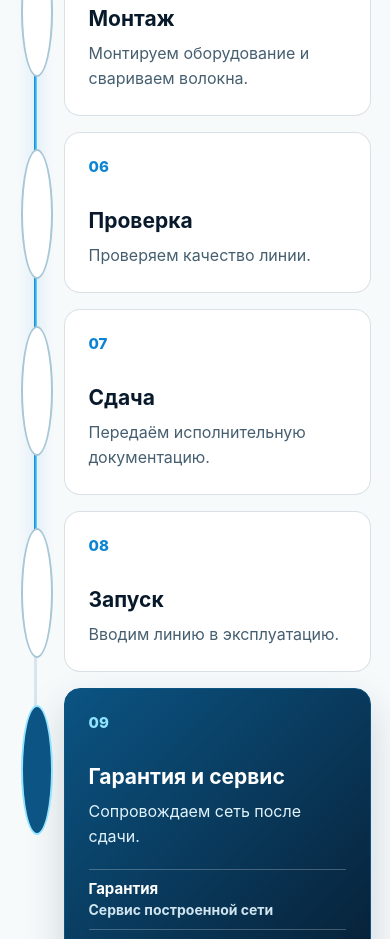
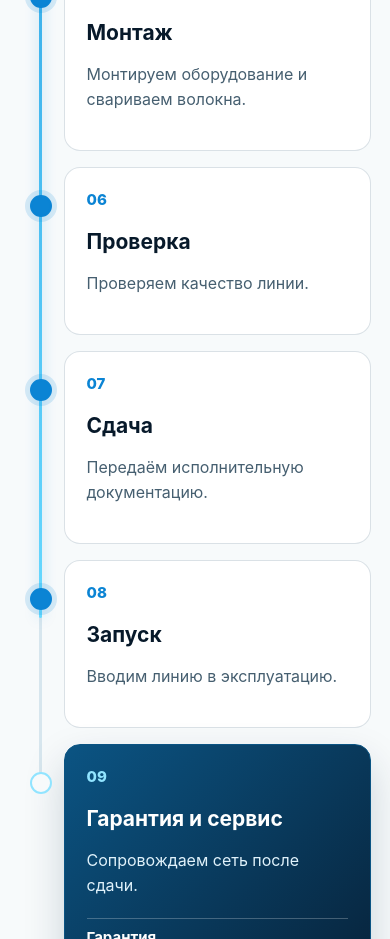
Before and after one commit to Zeinullahh/mbt, a Next.js app: page / in a window 390 px wide. Shown: the part 4180-5119 px from the top of the page. Built offline with nearby package versions, Linux system fonts and the light colour scheme; no server answers.

Commit message:
Make timeline progress follow scroll on all screens

```diff
--- a/src/app/globals.css
+++ b/src/app/globals.css
@@ -175,17 +175,8 @@ h2 { font-size: clamp(42px, 5vw, 74px); }
 
 .process { display: grid; grid-template-columns: 18% 1fr; gap: 5vw; padding-top: 95px; padding-bottom: 105px; background: #f7fafb; }
 .process-content .section-heading { grid-column: auto; }
-.timeline { --progress: 0%; position: relative; display: grid; grid-template-columns: repeat(4, minmax(0, 1fr)); margin-top: 48px; }
-.timeline-rail { position: absolute; top: 43px; right: 0; left: 0; height: 2px; background: var(--line); pointer-events: none; }
-.timeline-rail i { display: block; width: var(--progress); height: 100%; background: var(--blue); box-shadow: 0 0 10px rgba(11,132,212,.35); transition: width .2s linear; }
+.timeline { position: relative; }
 .timeline-step { position: relative; z-index: 1; }
-.timeline-step button { width: 100%; min-height: 175px; position: relative; display: block; padding: 0 24px 26px 0; background: transparent; text-align: left; }
-.timeline-step span { color: #7890a0; font-size: 12px; font-weight: 700; }
-.timeline-step button > i { position: absolute; z-index: 2; top: 37px; left: 0; width: 13px; height: 13px; border: 3px solid #f7fafb; border-radius: 50%; background: #a9bbc6; box-shadow: 0 0 0 1px #a9bbc6; transition: background .3s ease, box-shadow .3s ease; }
-.timeline-step h3 { margin: 48px 0 10px; font-size: 17px; }
-.timeline-step p { max-width: 190px; margin: 0; color: #5d7382; font-size: 14px; line-height: 1.55; }
-.timeline-step.is-active button > i { background: var(--blue-bright); box-shadow: 0 0 0 1px var(--blue), 0 0 18px rgba(11,132,212,.7); }
-.timeline-step.is-active span { color: var(--blue); }
 
 .projects { padding-bottom: 8vw; color: #fff; background: #071a2b; }
 .projects-head { display: grid; grid-template-columns: 18% 1fr; gap: 5vw; padding-top: 135px; padding-bottom: 75px; }
@@ -586,27 +577,25 @@ footer > a[href^="mailto:"] { color: rgba(255,255,255,.86); font-size: 13px; ove
 .company-project-caption span { color: #8bdfff; font-size: 13px; font-weight: 700; }
 .company-project-caption h3 { margin: 0; font-size: 19px; line-height: 1.25; }
 
-/* Nine stages form three clear rows; the final card carries aftercare details. */
-.process .timeline { --timeline-progress: 0%; display: grid; grid-template-columns: repeat(3, minmax(0, 1fr)); gap: 14px; margin-top: 42px; padding-top: 30px; }
-.process .timeline::before, .process .timeline::after { content: ""; position: absolute; top: 0; left: 0; height: 3px; border-radius: 3px; }
-.process .timeline::before { right: 0; background: #d7e6ee; }
-.process .timeline::after { width: var(--timeline-progress); background: linear-gradient(90deg, #0b84d4, #67d9ff); box-shadow: 0 0 16px rgba(11,132,212,.45); transition: width .55s var(--ease); }
-.process .timeline-step { min-width: 0; min-height: 215px; padding: 24px; border: 1px solid var(--line); border-radius: 16px; background: #fff; outline: none; cursor: pointer; transition: transform .35s var(--ease), border-color .35s ease, box-shadow .35s ease, background .35s ease; }
-.process .timeline-check { position: absolute; z-index: 3; top: 16px; right: 16px; width: 32px; height: 32px; padding: 0; border: 2px solid #a7c6d6; border-radius: 50%; background: #fff; cursor: pointer; touch-action: manipulation; transition: transform .3s var(--ease), border-color .3s ease, background .3s ease, box-shadow .3s ease; }
-.process .timeline-check::after { content: ""; position: absolute; top: 7px; left: 10px; width: 6px; height: 11px; border-right: 2px solid #fff; border-bottom: 2px solid #fff; opacity: 0; transform: rotate(45deg) scale(.5); transition: opacity .2s ease, transform .3s var(--ease); }
+/* One continuous rail keeps all nine stages connected on every screen. */
+.process .timeline { display: grid; grid-template-columns: minmax(0, 1fr); gap: 18px; max-width: 900px; margin-top: 42px; padding-left: 58px; }
+.process .timeline::before, .process .timeline::after { content: ""; position: absolute; left: 19px; width: 3px; border-radius: 3px; pointer-events: none; }
+.process .timeline::before { top: var(--timeline-rail-start, 40px); height: var(--timeline-rail-length, 0px); background: #d7e6ee; }
+.process .timeline::after { top: var(--timeline-rail-start, 40px); height: var(--timeline-scroll-fill, 0px); background: linear-gradient(#0b84d4, #67d9ff); box-shadow: 0 0 13px rgba(11,132,212,.38); }
+.process .timeline-step { min-width: 0; min-height: 150px; padding: 24px 30px; border: 1px solid var(--line); border-radius: 16px; background: #fff; cursor: pointer; transition: transform .35s var(--ease), border-color .35s ease, box-shadow .35s ease, background .35s ease; }
+.process .timeline-check { position: absolute; z-index: 3; top: 20px; left: -58px; display: grid; place-items: center; width: 40px; height: 40px; min-height: 0; aspect-ratio: 1; padding: 0; border: 0; border-radius: 50%; background: transparent; cursor: pointer; touch-action: manipulation; }
+.process .timeline-check::before { content: ""; display: block; width: 18px; height: 18px; aspect-ratio: 1; border: 2px solid #a7c6d6; border-radius: 50%; background: #fff; transition: border-color .2s ease, background .2s ease, box-shadow .2s ease; }
 .process .timeline-check:focus-visible { outline: 3px solid #67d9ff; outline-offset: 3px; }
-.process .timeline-step.is-checked .timeline-check { border-color: var(--blue); background: var(--blue); box-shadow: 0 0 0 5px rgba(11,132,212,.15), 0 6px 18px rgba(11,132,212,.25); }
-.process .timeline-step.is-checked .timeline-check::after { opacity: 1; transform: rotate(45deg) scale(1); }
+.process .timeline-step.is-checked .timeline-check::before, .process .timeline-step.is-active .timeline-check::before, .process .timeline-check:hover::before, .process .timeline-check:focus-visible::before { border-color: var(--blue); background: var(--blue); box-shadow: 0 0 0 5px rgba(11,132,212,.15); }
 .process .timeline-step .timeline-number { display: block; color: var(--blue); font-size: 15px; font-weight: 800; }
-.process .timeline-step h3 { margin: 32px 0 9px; font-size: 21px; line-height: 1.25; }
+.process .timeline-step h3 { margin: 20px 0 9px; font-size: 21px; line-height: 1.25; }
 .process .timeline-step p { max-width: 100%; font-size: 16px; line-height: 1.55; }
 .process .timeline-step.is-revealed { animation: stage-arrive .7s var(--ease) var(--stage-delay) both; }
-.process .timeline-step.is-active, .process .timeline-step:focus-within { z-index: 2; transform: translateY(-6px); border-color: #40b8ec; background: linear-gradient(145deg, #fff, #edf8fd); box-shadow: 0 20px 44px rgba(10,91,138,.16), inset 0 0 0 1px rgba(64,184,236,.25); }
-.process .timeline-step.is-active .timeline-check, .process .timeline-step:focus-within .timeline-check { transform: scale(1.08); }
+.process .timeline-step.is-active, .process .timeline-step:focus-within { z-index: 2; border-color: #40b8ec; background: linear-gradient(145deg, #fff, #edf8fd); box-shadow: 0 20px 44px rgba(10,91,138,.16), inset 0 0 0 1px rgba(64,184,236,.25); }
 .process .timeline-step-support { color: #fff; border-color: #0b5483; background: linear-gradient(135deg, #0b5483, #071d32); box-shadow: 0 18px 40px rgba(6,38,66,.18); }
 .process .timeline-step-support .timeline-number { color: #91e4ff; }
 .process .timeline-step-support p { color: #e0f2fb; }
-.process .timeline-step-support .timeline-check { border-color: #91e4ff; background: #0b5483; }
+.process .timeline-step-support .timeline-check::before { border-color: #91e4ff; background: #f7fafb; }
 .process .timeline-step-support.is-active, .process .timeline-step-support:focus-within { color: #fff; border-color: #61d5ff; background: linear-gradient(135deg, #0d689c, #082b49); box-shadow: 0 22px 48px rgba(6,64,102,.28); }
 .timeline-support-details { display: grid; gap: 9px; margin-top: 20px; }
 .timeline-support-details div { display: grid; gap: 3px; padding-top: 9px; border-top: 1px solid rgba(255,255,255,.24); }
@@ -614,20 +603,17 @@ footer > a[href^="mailto:"] { color: rgba(255,255,255,.86); font-size: 13px; ove
 .timeline-support-details span { color: #d0e5ef; font-size: 14px; line-height: 1.35; }
 @keyframes stage-arrive { from { opacity: .55; translate: 0 18px; } to { opacity: 1; translate: 0 0; } }
 @media (prefers-reduced-motion: reduce) {
-  .process .timeline::after, .process .timeline-step, .process .timeline-check, .process .timeline-check::after { transition: none; }
+  .process .timeline-step, .process .timeline-check::before { transition: none; }
   .process .timeline-step.is-revealed { animation: none; }
 }
 @media (max-width: 1050px) {
   .company-projects { grid-template-columns: repeat(2, minmax(0, 1fr)); }
 }
 @media (max-width: 780px) {
-  .process .timeline { grid-template-columns: 1fr; gap: 16px; padding: 0 0 0 44px; }
-  .process .timeline::before, .process .timeline::after { right: auto; bottom: auto; left: 14px; width: 3px; }
-  .process .timeline::before { top: var(--timeline-rail-start, 32px); height: var(--timeline-rail-length, 0px); }
-  .process .timeline::after { top: var(--timeline-rail-start, 32px); height: var(--timeline-scroll-fill, 0px); transition: none; }
-  .process .timeline-step { min-height: 0; }
-  .process .timeline-step.is-active, .process .timeline-step:focus-within { transform: none; }
-  .process .timeline-check { top: 16px; right: auto; left: -44px; }
+  .process .timeline { gap: 16px; padding-left: 44px; }
+  .process .timeline::before, .process .timeline::after { left: 19px; }
+  .process .timeline-step { min-height: 0; padding: 22px; }
+  .process .timeline-check { top: 18px; left: -44px; }
 }
 @media (max-width: 540px) {
   .company-projects { display: flex; overflow-x: auto; gap: 12px; scroll-snap-type: x mandatory; padding-bottom: 8px; }
--- a/src/app/home-client.jsx
+++ b/src/app/home-client.jsx
@@ -51,7 +51,8 @@ export default function Home() {
   const [menuOpen, setMenuOpen] = useState(false);
   const [activeService, setActiveService] = useState(0);
   const [activeStage, setActiveStage] = useState(-1);
-  const [checkedStage, setCheckedStage] = useState(-1);
+  const [scrollStage, setScrollStage] = useState(-1);
+  const [selectedStage, setSelectedStage] = useState(-1);
   const [revealedStages, setRevealedStages] = useState([]);
   const heroRef = useRef(null);
   const timelineRef = useRef(null);
@@ -112,37 +113,59 @@ export default function Home() {
 
     cards.forEach((card) => observer.observe(card));
 
+    const dots = [...timeline.querySelectorAll('.timeline-check')];
     let frame = 0;
-    const updateMobileRail = () => {
+    let previousScrollY = window.scrollY;
+    const updateRail = () => {
       if (frame) return;
       frame = requestAnimationFrame(() => {
-        const first = cards[0]?.querySelector('.timeline-check')?.getBoundingClientRect();
-        const last = cards[cards.length - 1]?.querySelector('.timeline-check')?.getBoundingClientRect();
-        if (first && last) {
+        const centers = dots.map((dot) => {
+          const rect = dot.getBoundingClientRect();
+          return rect.top + rect.height / 2;
+        });
+        if (centers.length) {
           const timelineTop = timeline.getBoundingClientRect().top;
-          const firstCenter = first.top + first.height / 2;
-          const lastCenter = last.top + last.height / 2;
+          const firstCenter = centers[0];
+          const lastCenter = centers[centers.length - 1];
           const length = Math.max(0, lastCenter - firstCenter);
-          const fill = Math.min(length, Math.max(0, window.innerHeight * 0.65 - firstCenter));
+          const marker = window.innerHeight * 0.65;
+          const fill = Math.min(length, Math.max(0, marker - firstCenter));
           timeline.style.setProperty('--timeline-rail-start', `${firstCenter - timelineTop}px`);
           timeline.style.setProperty('--timeline-rail-length', `${length}px`);
           timeline.style.setProperty('--timeline-scroll-fill', `${fill}px`);
+          const nextStage = centers.findLastIndex((center) => center <= marker);
+          setScrollStage((current) => current === nextStage ? current : nextStage);
         }
         frame = 0;
       });
     };
-    window.addEventListener('scroll', updateMobileRail, { passive: true });
-    window.addEventListener('resize', updateMobileRail);
-    updateMobileRail();
+    const onScroll = () => {
+      if (Math.abs(window.scrollY - previousScrollY) > 1) setSelectedStage(-1);
+      previousScrollY = window.scrollY;
+      updateRail();
+    };
+    window.addEventListener('scroll', onScroll, { passive: true });
+    window.addEventListener('resize', updateRail);
+    updateRail();
     return () => {
       observer.disconnect();
-      window.removeEventListener('scroll', updateMobileRail);
-      window.removeEventListener('resize', updateMobileRail);
+      window.removeEventListener('scroll', onScroll);
+      window.removeEventListener('resize', updateRail);
       if (frame) cancelAnimationFrame(frame);
     };
   }, []);
 
   const closeMenu = () => setMenuOpen(false);
+  const completedStage = selectedStage >= 0 ? selectedStage : scrollStage;
+  const selectStage = (index) => {
+    setSelectedStage(index);
+    const dots = timelineRef.current?.querySelectorAll('.timeline-check');
+    if (!dots?.length) return;
+    const first = dots[0].getBoundingClientRect();
+    const target = dots[index].getBoundingClientRect();
+    const fill = target.top + target.height / 2 - first.top - first.height / 2;
+    timelineRef.current.style.setProperty('--timeline-scroll-fill', `${Math.max(0, fill)}px`);
+  };
 
   return (
     <main>
@@ -166,19 +189,21 @@ export default function Home() {
   <div className="section-index" data-reveal><span>03</span><p>Этапы</p></div>
   <div className="process-content">
     <div className="section-heading" data-reveal><p className="section-kicker">От обследования до поддержки</p><h2>Девять этапов. <em>Одна ответственность.</em></h2></div>
-    <div className="timeline" ref={timelineRef} style={{ '--timeline-progress': `${Math.max(0, ...revealedStages.map((index) => index + 1)) / stages.length * 100}%` }}>
+    <div className="timeline" ref={timelineRef}>
       {stages.map(([number, title, description], index) => <article
-        className={`timeline-step${index === 8 ? ' timeline-step-support' : ''}${revealedStages.includes(index) ? ' is-revealed' : ''}${activeStage === index ? ' is-active' : ''}${checkedStage >= index ? ' is-checked' : ''}`}
+        className={`timeline-step${index === 8 ? ' timeline-step-support' : ''}${revealedStages.includes(index) ? ' is-revealed' : ''}${activeStage === index ? ' is-active' : ''}${completedStage >= index ? ' is-checked' : ''}`}
         key={number}
-        style={{ '--stage-delay': `${index % 3 * 80}ms` }}
-        onPointerEnter={() => setActiveStage(index)}
+        style={{ '--stage-delay': `${index * 30}ms` }}
+        onPointerEnter={(event) => { if (event.pointerType === 'mouse') setActiveStage(index); }}
         onPointerDown={() => setActiveStage(index)}
+        onPointerUp={(event) => { if (event.pointerType !== 'mouse') setActiveStage(-1); }}
+        onPointerCancel={() => setActiveStage(-1)}
         onPointerLeave={(event) => { if (event.pointerType === 'mouse') setActiveStage(-1); }}
         onFocus={() => setActiveStage(index)}
         onBlur={() => setActiveStage(-1)}
-        onClick={() => setCheckedStage(index)}
+        onClick={() => selectStage(index)}
       >
-        <button className="timeline-check" type="button" aria-label={`Отметить этап ${number}: ${title} и все предыдущие`} aria-pressed={checkedStage >= index} onClick={() => setCheckedStage(index)} />
+        <button className="timeline-check" type="button" aria-label={`Отметить этап ${number}: ${title} и все предыдущие`} aria-pressed={completedStage >= index} />
         <span className="timeline-number">{number}</span>
         <h3>{title}</h3>
         <p>{description}</p>
```
